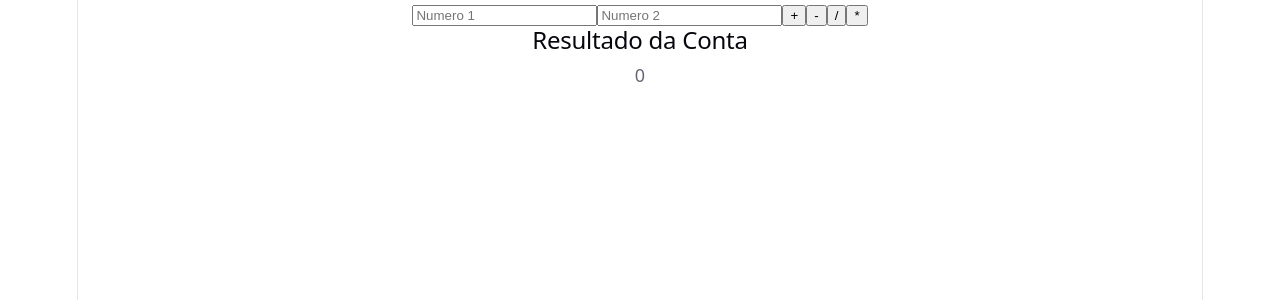
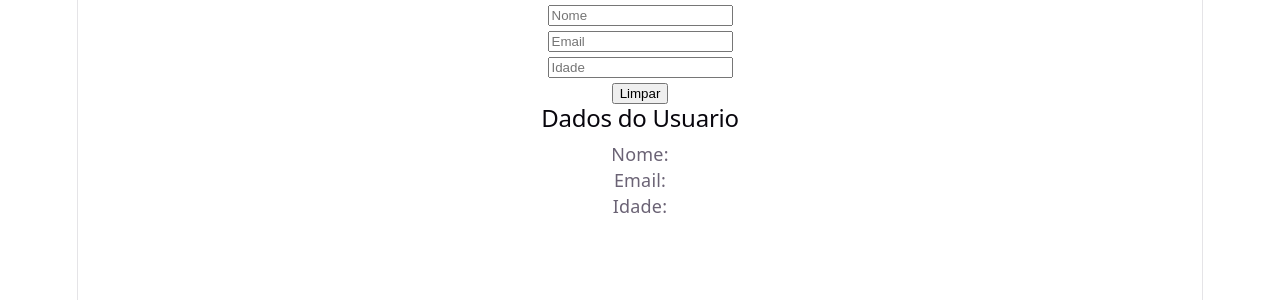
Before and after one commit to LuizAlbertoDev/Desafios-React, a React (Vite) app: page / in a window 1280 px wide. Shown: the top 300 px of the page. Built offline with nearby package versions, Linux system fonts and the light colour scheme.

Commit message:
feat: desafio 007 react usestate objeto

```diff
--- a/src/App.jsx
+++ b/src/App.jsx
@@ -1,9 +1,9 @@
-import Calculadora from './Desafios/Desafio_006'
+import FormCadastro from './Desafios/Desafio_007'
 
 function App() {
     return (
         <div>
-            <Calculadora />
+            <FormCadastro />
         </div>
     )
 }
--- /dev/null
+++ b/src/Desafios/Desafio_007.jsx
@@ -0,0 +1,60 @@
+import { useState } from "react";
+
+function FormCadastro () {
+
+    const [usuario, setUsuario] = useState({
+        nome:'',
+        email:'',
+        idade:''
+    })
+
+    function limpar(){
+        setUsuario({
+            nome:'',
+            email:'',
+            idade:''
+        })
+    }
+
+    return(
+        <div>
+            <input type="text"
+            placeholder="Nome"
+            value={usuario.nome}
+            onChange={(e) =>
+                setUsuario({
+                    ...usuario,
+                    nome: e.target.value
+                })}
+            /> <br />
+
+            <input type="email"
+            placeholder="Email"
+            value={usuario.email}
+            onChange={(e) =>
+                setUsuario({
+                    ...usuario,
+                    email: e.target.value
+                })}
+            /> <br />
+
+            <input type="number"
+            placeholder="Idade"
+            value={usuario.idade}
+            onChange={(e) =>
+                setUsuario({
+                    ...usuario,
+                    idade: e.target.value
+                })}
+            /> <br />
+
+            <button onClick={limpar}>Limpar</button>
+
+            <h2>Dados do Usuario</h2>
+            <p>Nome: {usuario.nome}</p>
+            <p>Email: {usuario.email}</p>
+            <p>Idade: {usuario.idade}</p>
+        </div>
+    )
+}
+export default FormCadastro
```
